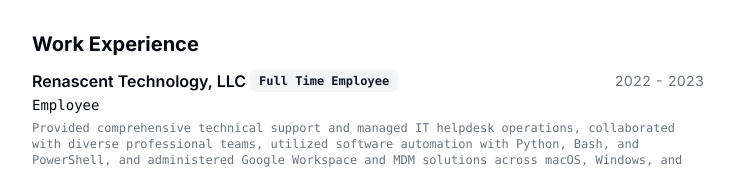
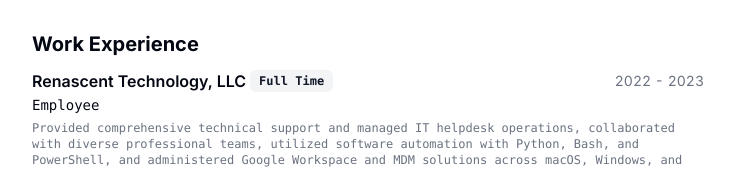
Before and after one commit to GermanCruz/resume-nextjs, a Next.js app: page / in a window 1280 px wide. Shown: the part 380-549 px from the top of the page, without its empty margins (272-1007 px from the left). Built offline with nearby package versions, Linux system fonts and the light colour scheme.

Commit message:
Update resume-data.tsx

```diff
--- a/src/data/resume-data.tsx
+++ b/src/data/resume-data.tsx
@@ -46,7 +46,7 @@
     {
       company: "Renascent Technology, LLC",
       link: "https://jxnl.notion.site/jxnl/whats-up-95708748a05d40c398a4abc66a978a8e",
-      badges: ["Full Time Employee"],
+      badges: ["Full Time"],
       title: "Employee",
       logo: "", // Add logo if available
       start: "2022",
```
